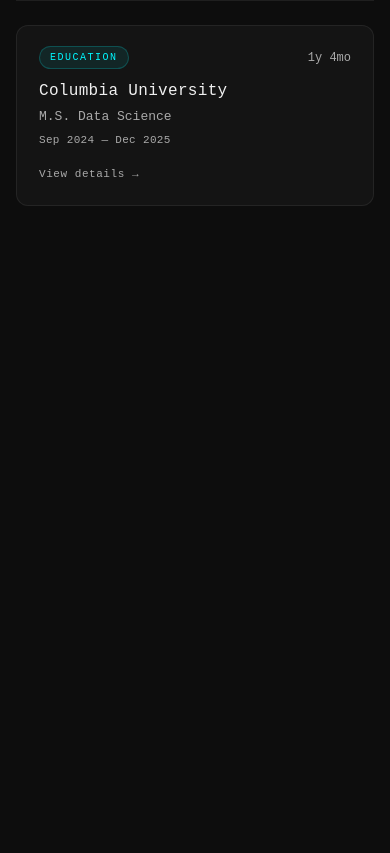
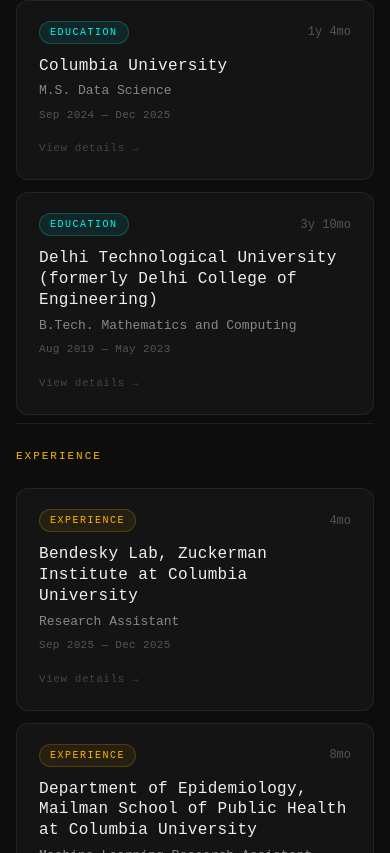
Before and after one commit to SodiumMan91/SodiumMan91.github.io, a React (Vite) app: page / in a window 390 px wide. Shown: the part 2931-3784 px from the top of the page. Built offline with nearby package versions, Linux system fonts and the light colour scheme.

Commit message:
Updated journey for phone

```diff
--- a/src/styles/global.css
+++ b/src/styles/global.css
@@ -426,7 +426,7 @@
 .jm-duration {
   font-size: 12px;
   font-weight: 300;
-  color: #aaa;
+  color: #555;
 }
 
 /* Title */
@@ -444,14 +444,14 @@
 .jm-card-sub {
   font-size: 13px;
   font-weight: 300;
-  color: #aaa;
+  color: #888;
   margin: 0 0 6px 0;
 }
 
 /* Date range */
 .jm-card-range {
   font-size: 11px;
-  color: #aaa;
+  color: #555;
   margin: 0 0 12px 0;
   letter-spacing: 0.03em;
 }
@@ -459,7 +459,7 @@
 /* CTA */
 .jm-card-cta {
   font-size: 11px;
-  color: #aaa;
+  color: #444;
   letter-spacing: 0.05em;
   transition: color 0.2s ease;
 }
@@ -518,7 +518,7 @@
   border-radius: 50%;
   border: 1px solid #333;
   background: none;
-  color: #aaa;
+  color: #666;
   font-size: 13px;
   cursor: pointer;
   display: flex;
@@ -570,7 +570,7 @@
 
 .jm-modal-range {
   font-size: 12px;
-  color: #aaa;
+  color: #555;
   margin: 0 0 8px 0;
   letter-spacing: 0.03em;
 }
@@ -605,7 +605,7 @@
 .jm-modal-bullets li {
   font-size: 14px;
   font-weight: 300;
-  color: #aaa;
+  color: #bbb;
   line-height: 1.6;
   padding-left: 16px;
   position: relative;
@@ -663,35 +663,43 @@
 
 .jm-dot.active { background: #fff; }
 
-/* ── Responsive — stack vertically on mobile ── */
+/* ── Responsive — single column on mobile ── */
 @media (max-width: 700px) {
-  .jm-page { padding: 0 16px 80px 16px; }
+  .jm-page { padding: 0 16px 0 16px; }
 
+  /* Hide the split structure entirely */
+  .jm-col-headers { display: none; }
+  .jm-centre { display: none; }
+
+  /* Stack the two columns vertically, full width, natural flow */
   .jm-split-timeline {
-    grid-template-columns: 1fr;
+    display: flex;
+    flex-direction: column;
+    height: auto !important;  /* override inline height from JS */
+    gap: 0;
   }
 
-  .jm-col-headers {
-    grid-template-columns: 1fr;
-    gap: 8px;
+  .jm-col {
+    position: static !important;  /* override position:relative */
+    height: auto !important;      /* override inline height from JS */
+    display: flex;
+    flex-direction: column;
+    gap: 12px;
+    padding-bottom: 8px;
   }
 
-  .jm-col-header--left,
-  .jm-col-header--right {
-    text-align: left;
-    padding-left: 0;
-    padding-right: 0;
+  /* Cards must be static flow, not absolute */
+  .jm-card {
+    position: static !important;
+    top: auto !important;
+    transform: none;
+    width: 100%;
+    opacity: 1 !important;  /* always visible on mobile, skip fade */
   }
 
-  .jm-col-header-spacer { display: none; }
+  .jm-card.visible { transform: none; }
 
-  .jm-centre { display: none; }
-
-  .jm-col--left,
-  .jm-col--right {
-    align-items: stretch;
-  }
-
+  /* Reset card inner alignment */
   .jm-card--left .jm-card-inner,
   .jm-card--right .jm-card-inner {
     text-align: left;
@@ -703,9 +711,32 @@
 
   .jm-card-dot { display: none; }
 
-  .jm-card { transform: none; }
-  .jm-card.visible { transform: none; }
+  /* Add a small section label above each column */
+  .jm-col--left::before {
+    content: "Education";
+    display: block;
+    font-size: 11px;
+    font-weight: 500;
+    letter-spacing: 0.18em;
+    text-transform: uppercase;
+    color: #00f7ff;
+    padding: 24px 0 12px 0;
+    border-top: 1px solid rgba(255,255,255,0.08);
+  }
 
+  .jm-col--right::before {
+    content: "Experience";
+    display: block;
+    font-size: 11px;
+    font-weight: 500;
+    letter-spacing: 0.18em;
+    text-transform: uppercase;
+    color: #ffb400;
+    padding: 24px 0 12px 0;
+    border-top: 1px solid rgba(255,255,255,0.08);
+  }
+
+  /* Modal */
   .jm-modal-body {
     grid-template-columns: 1fr;
   }
@@ -728,11 +759,10 @@
 /* ── Page ── */
 .pm-page {
   font-family: 'Courier New', monospace;
-  min-height: 100vh;
   width: 100%;
   max-width: 1100px;
   margin: 0 auto;
-  padding: 0 32px 120px 32px;
+  padding: 0 32px 0 32px;
   box-sizing: border-box;
 }
 
@@ -765,7 +795,7 @@
 .pm-hero-sub {
   font-size: 16px;
   font-weight: 300;
-  color: #aaa;
+  color: #666;
   margin: 0;
   line-height: 1.6;
 }
@@ -783,14 +813,6 @@
 
 @media (max-width: 560px) {
   .pm-grid { grid-template-columns: 1fr; }
-
-  /* Remove vertical transform on mobile to prevent overlap */
-  .pm-card {
-    transform: none;
-  }
-  .pm-card.visible {
-    transform: none;
-  }
 }
 
 /* ── Card ── */
@@ -803,6 +825,15 @@
 .pm-card.visible {
   opacity: 1;
   transform: translateY(0);
+}
+
+@media (max-width: 700px) {
+  .pm-card,
+  .pm-card.visible {
+    opacity: 1 !important;
+    transform: none !important;
+    transition: none !important;
+  }
 }
 
 .pm-card.clickable {
@@ -842,7 +873,7 @@
 .pm-card-summary {
   font-size: 13px;
   font-weight: 300;
-  color: #aaa;
+  color: #888;
   margin: 0;
   line-height: 1.6;
   flex: 1;
@@ -850,7 +881,7 @@
 
 .pm-card-cta {
   font-size: 11px;
-  color: #888;
+  color: #444;
   letter-spacing: 0.06em;
   transition: color 0.2s ease;
   margin-top: 4px;
@@ -1066,7 +1097,7 @@
   }
 
   .pm-page {
-    padding: 0 20px 80px 20px;
+    padding: 0 20px 0 20px;
   }
 }
 
```
